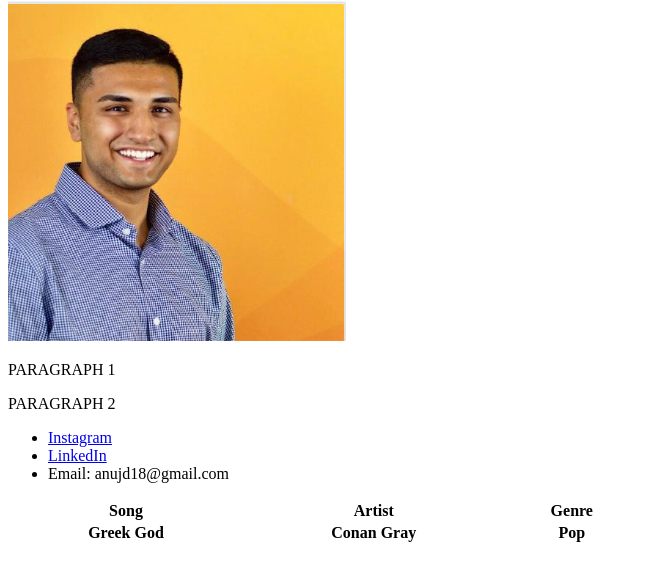
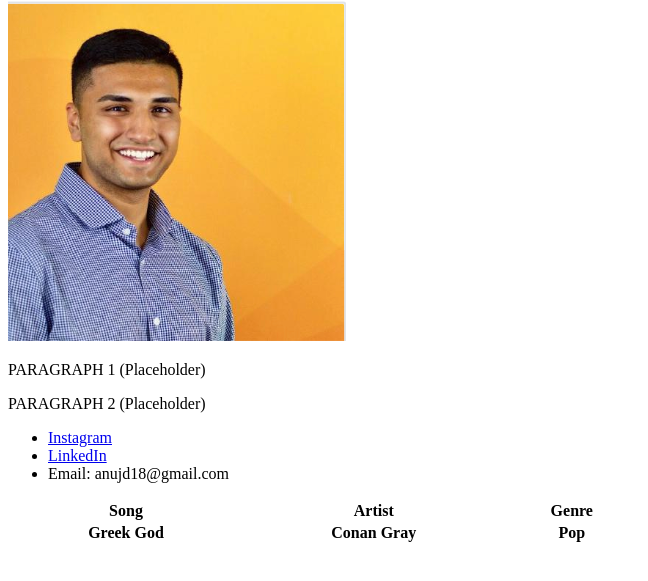
Before and after one commit to desanuj/desanuj.github.io, a plain HTML site: page index.html in a window 1280 px wide. Shown: the part 79-660 px from the top of the page, without its empty margins (0-648 px from the left). Drawn offline with Linux system fonts and the light colour scheme.

```diff
--- a/index.html
+++ b/index.html
@@ -12,10 +12,10 @@
   <img src="ad_headshot.png" alt="AD_Headshot">
 
   <p>
-      PARAGRAPH 1
+      PARAGRAPH 1 (Placeholder)
     </p>
     <p>
-      PARAGRAPH 2
+      PARAGRAPH 2 (Placeholder)
     </p>
 
 
```
